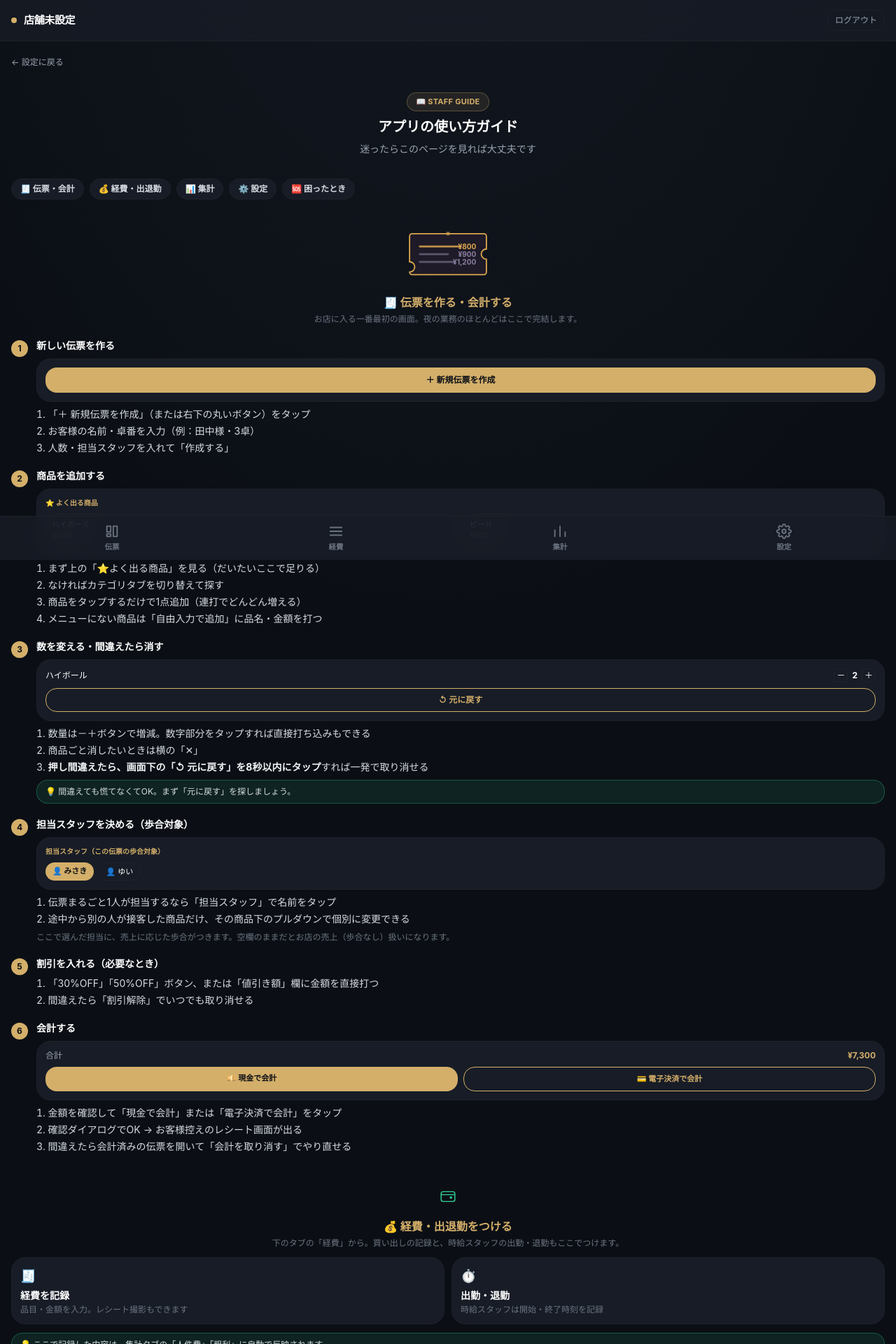
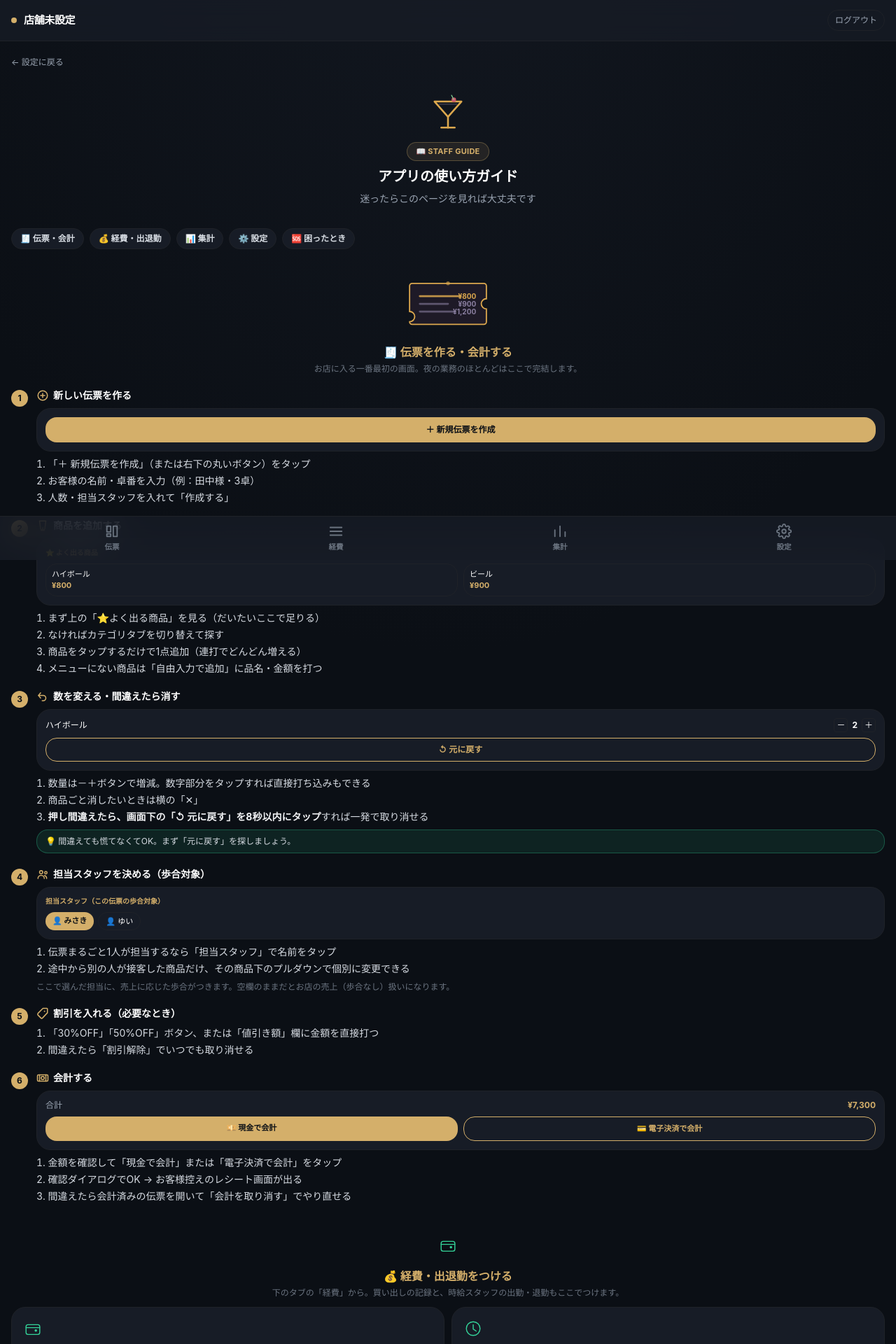
Before and after one commit to shunsukeyamada0107/tever, a Next.js app: page /dashboard/settings/guide in a window 1280 px wide. Shown: the top 1920 px of the page at 70% size. Built offline with nearby package versions, Linux system fonts and the light colour scheme; no server answers.

Commit message:
Add more illustrations throughout the staff guide
A cocktail-glass hero at the top, a small icon per step in the
伝票・会計 walkthrough, icons on each FAQ entry, and icon badges
replacing the plain emoji on the expense/settings cards.

```diff
--- a/app/dashboard/settings/guide/page.tsx
+++ b/app/dashboard/settings/guide/page.tsx
@@ -10,14 +10,27 @@ const SECTIONS = [
   { id: "faq", label: "🆘 困ったとき" },
 ];
 
-function Step({ n, title, children }: { n: number; title: string; children: React.ReactNode }) {
+function Step({
+  n,
+  title,
+  icon,
+  children,
+}: {
+  n: number;
+  title: string;
+  icon?: React.ReactNode;
+  children: React.ReactNode;
+}) {
   return (
     <div className="flex gap-3">
       <div className="shrink-0 w-6 h-6 rounded-full bg-gold text-bg text-xs font-bold flex items-center justify-center mt-0.5">
         {n}
       </div>
       <div className="flex-1 min-w-0 space-y-2">
-        <div className="font-bold text-sm">{title}</div>
+        <div className="font-bold text-sm flex items-center gap-1.5">
+          {icon && <span className="text-gold shrink-0">{icon}</span>}
+          {title}
+        </div>
         {children}
       </div>
     </div>
@@ -117,6 +130,102 @@ function LifeRingIcon() {
   );
 }
 
+function CocktailArt() {
+  return (
+    <svg viewBox="0 0 100 100" className="w-16 h-16 mx-auto" aria-hidden="true">
+      <path
+        d="M20 22 L50 56 L80 22 Z"
+        fill="none"
+        stroke="var(--gold, #dca84e)"
+        strokeWidth="4"
+        strokeLinejoin="round"
+        strokeLinecap="round"
+      />
+      <line x1="50" y1="56" x2="50" y2="80" stroke="var(--gold, #dca84e)" strokeWidth="4" strokeLinecap="round" />
+      <line x1="35" y1="80" x2="65" y2="80" stroke="var(--gold, #dca84e)" strokeWidth="4" strokeLinecap="round" />
+      <line x1="30" y1="28" x2="70" y2="28" stroke="#8a7fa0" strokeWidth="2" strokeLinecap="round" opacity="0.45" />
+      <circle cx="63" cy="18" r="5" fill="#ce5468" />
+      <line x1="63" y1="18" x2="58" y2="8" stroke="#7fcb8f" strokeWidth="2" strokeLinecap="round" />
+    </svg>
+  );
+}
+
+// ---- ステップ・FAQ用の小アイコン（app本体のナビと同じ線画スタイル） ----
+
+function PlusCircleIcon() {
+  return (
+    <svg viewBox="0 0 24 24" className="w-[18px] h-[18px]" fill="none" stroke="currentColor" strokeWidth="2" strokeLinecap="round" strokeLinejoin="round">
+      <circle cx="12" cy="12" r="9" />
+      <path d="M12 8v8M8 12h8" />
+    </svg>
+  );
+}
+
+function CupIcon() {
+  return (
+    <svg viewBox="0 0 24 24" className="w-[18px] h-[18px]" fill="none" stroke="currentColor" strokeWidth="2" strokeLinecap="round" strokeLinejoin="round">
+      <path d="M6 3h12l-1.6 12.5a4.4 4.4 0 0 1-8.8 0L6 3Z" />
+      <path d="M9 21h6M12 15.5V21" />
+    </svg>
+  );
+}
+
+function UndoIcon() {
+  return (
+    <svg viewBox="0 0 24 24" className="w-[18px] h-[18px]" fill="none" stroke="currentColor" strokeWidth="2" strokeLinecap="round" strokeLinejoin="round">
+      <path d="M4 10h9a5 5 0 0 1 0 10h-2" />
+      <path d="M8 5 4 10l4 5" />
+    </svg>
+  );
+}
+
+function PeopleIcon() {
+  return (
+    <svg viewBox="0 0 24 24" className="w-[18px] h-[18px]" fill="none" stroke="currentColor" strokeWidth="2" strokeLinecap="round" strokeLinejoin="round">
+      <circle cx="9" cy="8" r="3" />
+      <path d="M3 20c0-3.3 2.7-6 6-6s6 2.7 6 6" />
+      <circle cx="18" cy="9" r="2.3" />
+      <path d="M15.3 14.3c2.5.5 4.2 2.5 4.2 5.7" />
+    </svg>
+  );
+}
+
+function TagIcon() {
+  return (
+    <svg viewBox="0 0 24 24" className="w-[18px] h-[18px]" fill="none" stroke="currentColor" strokeWidth="2" strokeLinecap="round" strokeLinejoin="round">
+      <path d="M3 11.5 12.5 2H20a1 1 0 0 1 1 1v7.5L11.5 20.5a2 2 0 0 1-2.8 0L3 14.8a2 2 0 0 1 0-2.8Z" />
+      <circle cx="15.5" cy="7.5" r="1.3" fill="currentColor" stroke="none" />
+    </svg>
+  );
+}
+
+function CashIcon() {
+  return (
+    <svg viewBox="0 0 24 24" className="w-[18px] h-[18px]" fill="none" stroke="currentColor" strokeWidth="2" strokeLinecap="round" strokeLinejoin="round">
+      <rect x="2" y="6" width="20" height="12" rx="2" />
+      <circle cx="12" cy="12" r="3" />
+      <path d="M6 6v12M18 6v12" />
+    </svg>
+  );
+}
+
+function DocumentIcon() {
+  return (
+    <svg viewBox="0 0 24 24" className="w-[18px] h-[18px]" fill="none" stroke="currentColor" strokeWidth="2" strokeLinecap="round" strokeLinejoin="round">
+      <path d="M6 2h9l5 5v15a1 1 0 0 1-1 1H6a1 1 0 0 1-1-1V3a1 1 0 0 1 1-1Z" />
+      <path d="M14 2v6h6M8 13h8M8 17h8" />
+    </svg>
+  );
+}
+
+function TrashIcon() {
+  return (
+    <svg viewBox="0 0 24 24" className="w-[18px] h-[18px]" fill="none" stroke="currentColor" strokeWidth="2" strokeLinecap="round" strokeLinejoin="round">
+      <path d="M4 7h16M9 7V4h6v3M6 7l1 13a2 2 0 0 0 2 2h6a2 2 0 0 0 2-2l1-13" />
+    </svg>
+  );
+}
+
 export default function GuidePage() {
   return (
     <div className="space-y-8 pb-8">
@@ -125,6 +234,7 @@ export default function GuidePage() {
       </Link>
 
       <div className="text-center space-y-2">
+        <CocktailArt />
         <span className="inline-block text-[11px] font-bold text-gold bg-gold/10 border border-gold/30 rounded-full px-3 py-1 tracking-wide">
           📖 STAFF GUIDE
         </span>
@@ -154,7 +264,7 @@ export default function GuidePage() {
           </p>
         </div>
 
-        <Step n={1} title="新しい伝票を作る">
+        <Step n={1} title="新しい伝票を作る" icon={<PlusCircleIcon />}>
           <Mock>
             <div className="rounded-lg bg-gold text-bg text-center text-xs font-bold py-2.5">
               ＋ 新規伝票を作成
@@ -167,7 +277,7 @@ export default function GuidePage() {
           </ol>
         </Step>
 
-        <Step n={2} title="商品を追加する">
+        <Step n={2} title="商品を追加する" icon={<CupIcon />}>
           <Mock>
             <div className="text-[10px] font-bold text-gold">⭐ よく出る商品</div>
             <div className="grid grid-cols-2 gap-2">
@@ -187,7 +297,7 @@ export default function GuidePage() {
           </ol>
         </Step>
 
-        <Step n={3} title="数を変える・間違えたら消す">
+        <Step n={3} title="数を変える・間違えたら消す" icon={<UndoIcon />}>
           <Mock>
             <div className="flex items-center justify-between text-xs">
               <span>ハイボール</span>
@@ -214,7 +324,7 @@ export default function GuidePage() {
           </div>
         </Step>
 
-        <Step n={4} title="担当スタッフを決める（歩合対象）">
+        <Step n={4} title="担当スタッフを決める（歩合対象）" icon={<PeopleIcon />}>
           <Mock>
             <div className="text-[10px] font-bold text-gold">担当スタッフ（この伝票の歩合対象）</div>
             <div className="flex gap-1.5">
@@ -231,14 +341,14 @@ export default function GuidePage() {
           </p>
         </Step>
 
-        <Step n={5} title="割引を入れる（必要なとき）">
+        <Step n={5} title="割引を入れる（必要なとき）" icon={<TagIcon />}>
           <ol className="list-decimal list-inside text-sm text-gray-300 space-y-1">
             <li>「30%OFF」「50%OFF」ボタン、または「値引き額」欄に金額を直接打つ</li>
             <li>間違えたら「割引解除」でいつでも取り消せる</li>
           </ol>
         </Step>
 
-        <Step n={6} title="会計する">
+        <Step n={6} title="会計する" icon={<CashIcon />}>
           <Mock>
             <div className="flex justify-between text-xs text-gray-400">
               <span>合計</span>
@@ -274,13 +384,17 @@ export default function GuidePage() {
         </div>
         <div className="grid grid-cols-2 gap-2.5">
           <div className="rounded-xl border border-line bg-elevated p-3">
-            <div className="text-lg">🧾</div>
-            <div className="font-bold text-sm mt-1">経費を記録</div>
+            <div className="w-9 h-9 rounded-full bg-good/12 text-good flex items-center justify-center">
+              <WalletIcon />
+            </div>
+            <div className="font-bold text-sm mt-2">経費を記録</div>
             <div className="text-xs text-gray-500 mt-0.5">品目・金額を入力。レシート撮影もできます</div>
           </div>
           <div className="rounded-xl border border-line bg-elevated p-3">
-            <div className="text-lg">⏱️</div>
-            <div className="font-bold text-sm mt-1">出勤・退勤</div>
+            <div className="w-9 h-9 rounded-full bg-good/12 text-good flex items-center justify-center">
+              <ClockIcon />
+            </div>
+            <div className="font-bold text-sm mt-2">出勤・退勤</div>
             <div className="text-xs text-gray-500 mt-0.5">時給スタッフは開始・終了時刻を記録</div>
           </div>
         </div>
@@ -332,21 +446,27 @@ export default function GuidePage() {
         </div>
         <div className="grid grid-cols-1 gap-2">
           <div className="rounded-xl border border-line bg-elevated p-3 flex items-center gap-3">
-            <span className="text-lg">🍹</span>
+            <span className="w-9 h-9 rounded-full bg-gold/12 text-gold flex items-center justify-center shrink-0">
+              <CupIcon />
+            </span>
             <div>
               <div className="font-bold text-sm">メニュー管理</div>
               <div className="text-xs text-gray-500">商品の追加・値段変更、カテゴリ分け</div>
             </div>
           </div>
           <div className="rounded-xl border border-line bg-elevated p-3 flex items-center gap-3">
-            <span className="text-lg">🧑‍🤝‍🧑</span>
+            <span className="w-9 h-9 rounded-full bg-gold/12 text-gold flex items-center justify-center shrink-0">
+              <PeopleIcon />
+            </span>
             <div>
               <div className="font-bold text-sm">スタッフ管理</div>
               <div className="text-xs text-gray-500">スタッフの追加・時給の設定</div>
             </div>
           </div>
           <div className="rounded-xl border border-line bg-elevated p-3 flex items-center gap-3">
-            <span className="text-lg">🧾</span>
+            <span className="w-9 h-9 rounded-full bg-gold/12 text-gold flex items-center justify-center shrink-0">
+              <DocumentIcon />
+            </span>
             <div>
               <div className="font-bold text-sm">伝票ログ</div>
               <div className="text-xs text-gray-500">伝票の作成・削除の履歴を確認</div>
@@ -368,27 +488,35 @@ export default function GuidePage() {
           {
             q: "商品を押し間違えた・数を間違えた",
             a: "画面下に出る「↺ 元に戻す」を押せば直前の操作が取り消せます（8秒くらいで消えるので早めに）。それ以降は＋－ボタンや✕で手動で直してください。",
+            icon: <UndoIcon />,
           },
           {
             q: "会計する方法を間違えた（現金のはずがカードにした等）",
             a: "会計済みの伝票を開いて「会計を取り消す」を押せば、対応中の状態に戻せます。正しい方法で会計し直してください。",
+            icon: <CashIcon />,
           },
           {
             q: "伝票を間違えて消してしまった",
             a: "伝票の削除は元に戻せません。設定タブの「伝票ログ」に削除した記録は残るので、内容を店長・オーナーに確認してください。",
+            icon: <TrashIcon />,
           },
           {
             q: "メニューにない商品を出した",
             a: "「自由入力で追加」に品名と金額を打って追加してください。よく出るなら「メニュー管理」から正式に登録すると次から探せて楽になります。",
+            icon: <CupIcon />,
           },
           {
             q: "担当を後から変えたい",
             a: "会計済みの伝票でも、担当スタッフはあとから変更できます。商品ごとに個別で担当を変えることもできます。",
+            icon: <PeopleIcon />,
           },
         ].map((item) => (
           <details key={item.q} className="rounded-xl border border-line bg-elevated px-3.5">
-            <summary className="py-3 text-sm font-bold cursor-pointer">{item.q}</summary>
-            <p className="text-xs text-gray-400 pb-3.5 leading-relaxed">{item.a}</p>
+            <summary className="py-3 text-sm font-bold cursor-pointer flex items-center gap-2">
+              <span className="text-gold shrink-0">{item.icon}</span>
+              {item.q}
+            </summary>
+            <p className="text-xs text-gray-400 pb-3.5 leading-relaxed pl-[26px]">{item.a}</p>
           </details>
         ))}
       </section>
```
